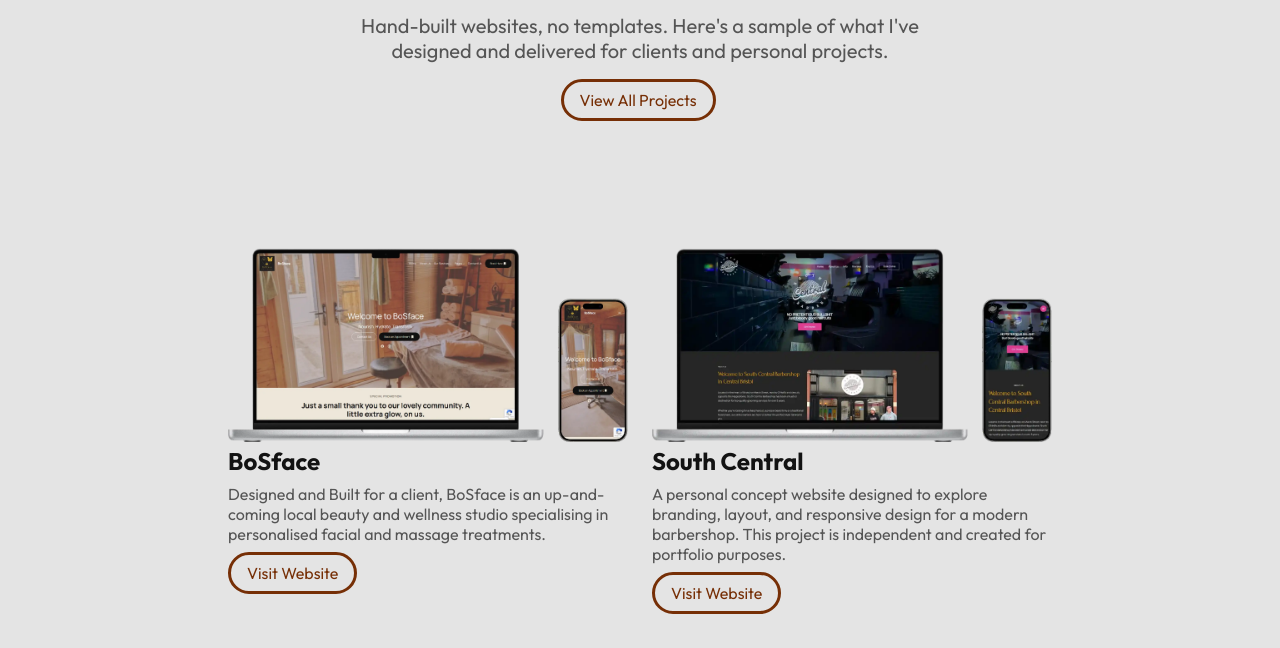
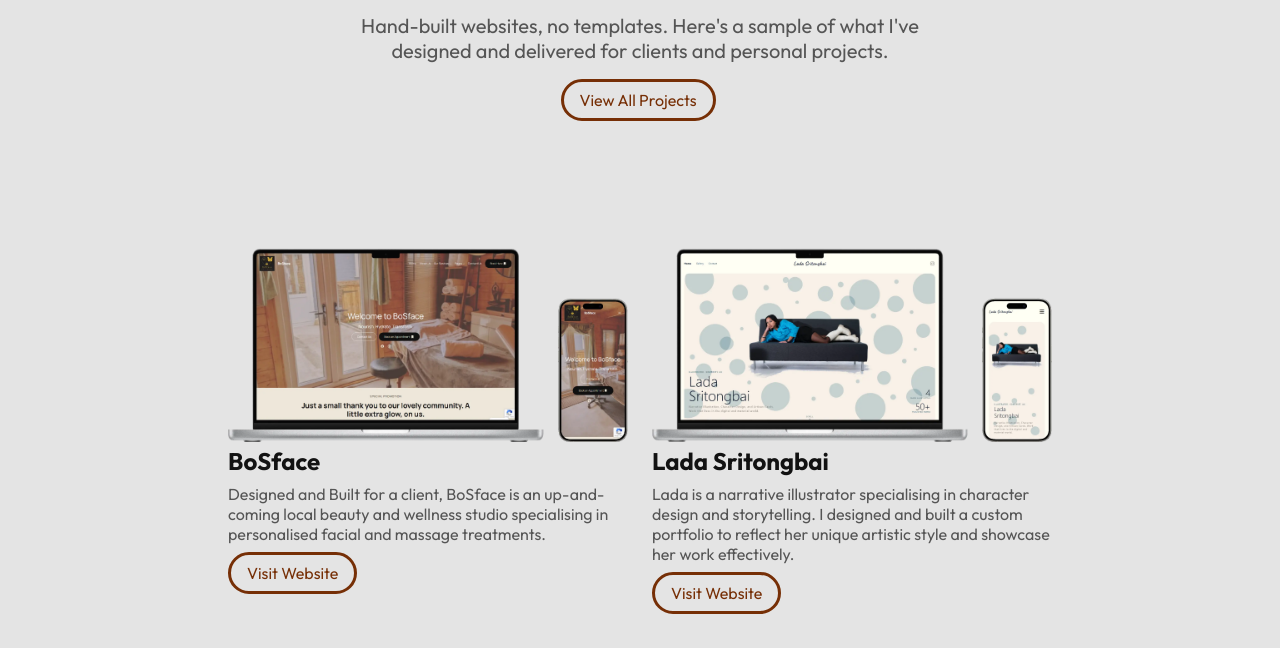
Before and after one commit to LanceSebastian/Portfolio, a plain HTML site: page index.html in a window 1280 px wide. Both pictures are taken after a click on the link "View Projects". Shown: the part 1512-2160 px from the top of the page. Drawn offline with Linux system fonts and the light colour scheme.

Commit message:
feat: add ladasritongbai.art to projects

```diff
--- a/index.html
+++ b/index.html
@@ -196,26 +196,25 @@
                         </div>
                     </div>
                     <div class="project">
-                        <a class="grow-s" href="https://orchid-deer-358398.hostingersite.com" aria-label="Visit South Central Barbershop Website">
+                    <a class="grow-s" href="https://ladasritongbai.art" aria-label="Visit Lada Sritongbai Website">
                         <picture>
-                                <source type="image/webp" srcset="/src/images/southcentralbarbershop.webp">
+                            <source type="image/webp" srcset="/src/images/ladasritongbai.webp">
                             <img
                             class="thumbnail"
-                                src="/src/images/southcentralbarbershop.png"
-                                alt="South Central Barbershop Project"
+                            src="/src/images/ladasritongbai.png"
+                            alt="Lada Sritongbai Project"
                             loading="lazy"
                             decoding="async"
                             >
                         </picture>
                     </a>
                     <div>
-                            <h3>South Central</h3>
+                        <h3>Lada Sritongbai</h3>
                         <p class="muted">
-                                A personal concept website designed to explore branding, layout,
-                                and responsive design for a modern barbershop. This project is
-                                independent and created for portfolio purposes.
+                            Lada is a narrative illustrator specialising in character design and storytelling.
+                            I designed and built a custom portfolio to reflect her unique artistic style and showcase her work effectively.
                         </p>
-                            <a class="bigButton" href="https://orchid-deer-358398.hostingersite.com">Visit Website</a>
+                        <a class="bigButton" href="https://ladasritongbai.art">Visit Website</a>
                     </div>
                 </div>
                 </div>
```
Also changed, not shown: Projects/index.html (+22 -0 lines), src/images/ladasritongbai.png (added), src/images/ladasritongbai.webp (added). Lines whose indentation alone changed are shown as unchanged.
